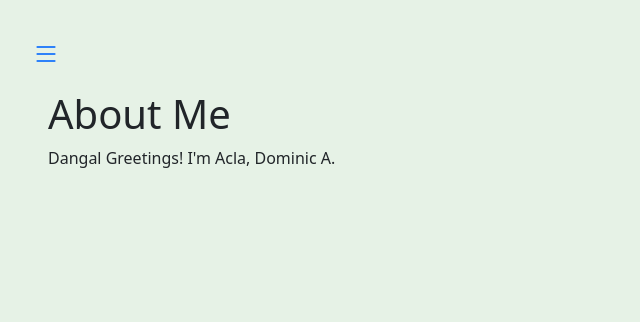
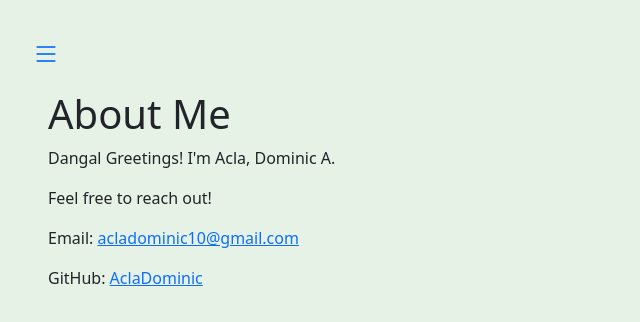
Before and after one commit to AclaDominic/ProfileWebsite, a React (Create React App) app in the folder profile/: page /about in a window 1280 px wide. Shown: the top 322 px of the page, without its empty margins (0-640 px from the left). Built offline with nearby package versions, Linux system fonts and the light colour scheme.

Commit message:
About update

```diff
--- a/profile/src/components/About.js
+++ b/profile/src/components/About.js
@@ -6,6 +6,15 @@ const About = () => {
     <div>
       <h1>About Me</h1>
       <p>Dangal Greetings! I'm Acla, Dominic A.</p>
+
+      <p>Feel free to reach out!</p>
+      <p>
+        Email: <a href="mailto:acladominic10@gmail.com">acladominic10@gmail.com</a>
+      </p>
+      <p>
+        GitHub: <a href="https://github.com/AclaDominic" target="_blank" rel="noopener noreferrer">AclaDominic</a>
+      </p>
+
     </div>
   )
 
```
